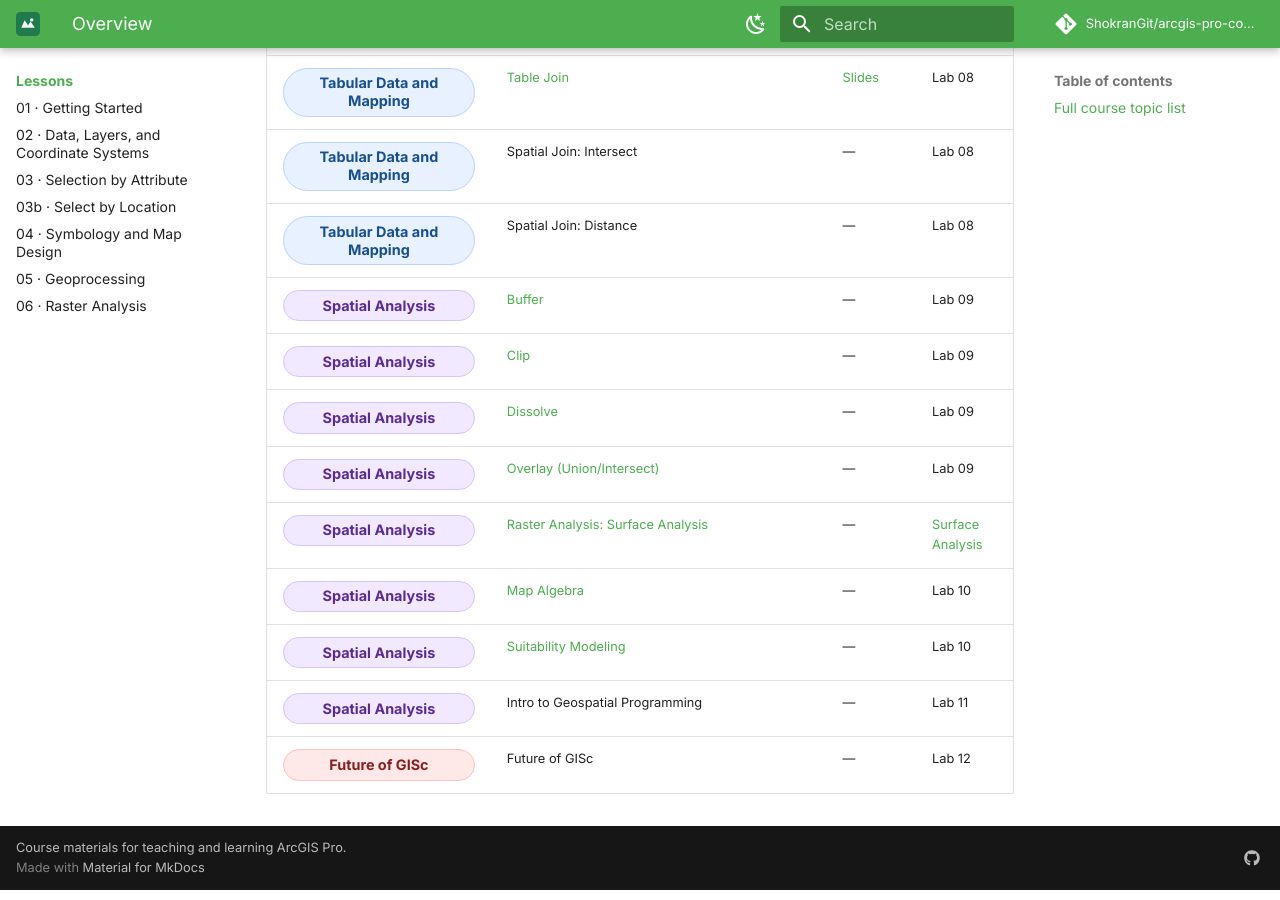
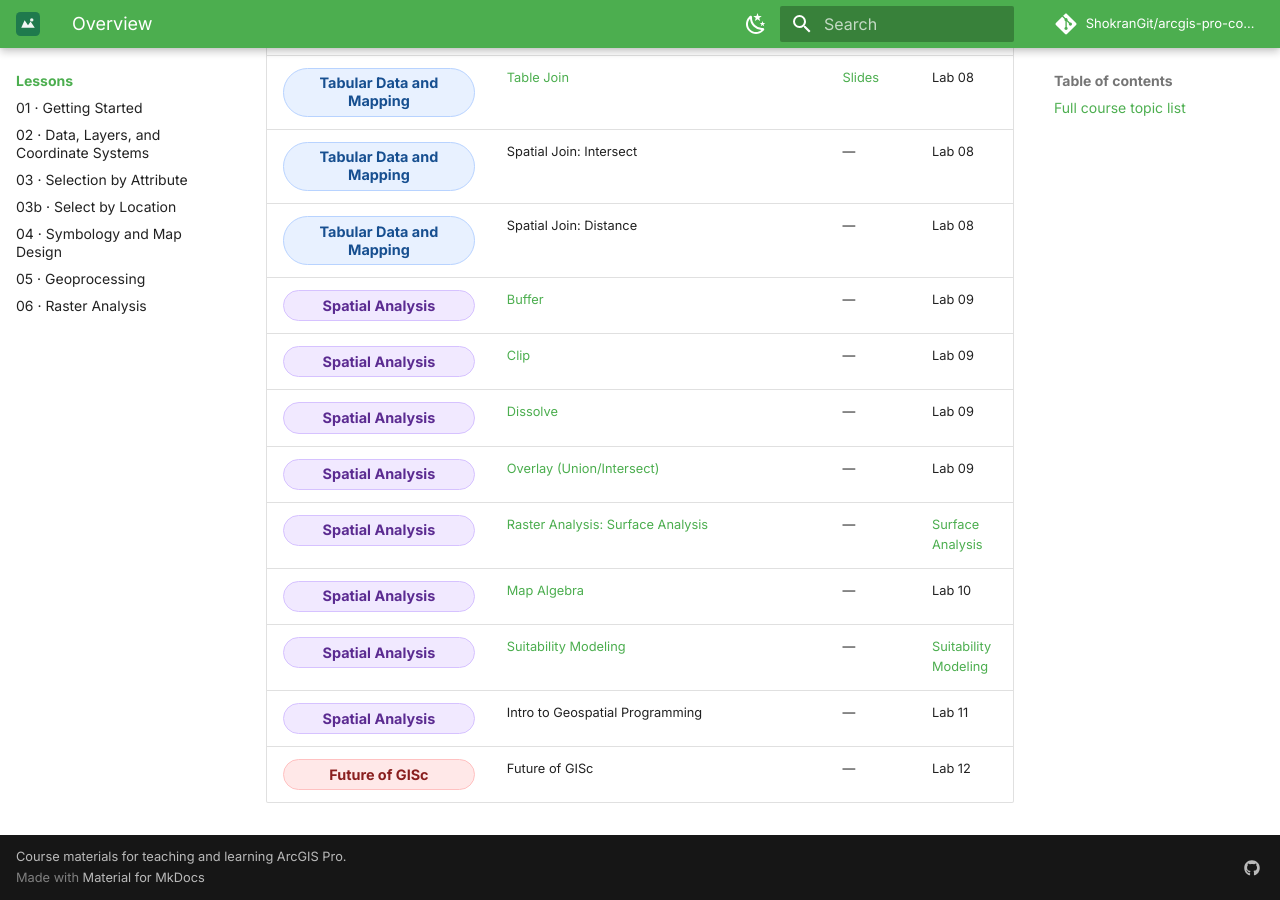
Before and after one commit to ShokranGit/arcgis-pro-course, an MkDocs documentation site: the page built from docs/lessons/index.md, in a window 1280 px wide and 900 px high, scrolled down 2563 px. Built offline with MkDocs 1.6.1 and Material for MkDocs 9.7.7, drawn with Linux system fonts in a browser that asks for light colours; comment, search, counter and statistics services are not loaded.

Commit message:
Link Suitability Modeling Lab cell to new lab widget page

```diff
--- a/docs/lessons/index.md
+++ b/docs/lessons/index.md
@@ -43,7 +43,7 @@ A date-free, college-agnostic view of every topic in the course. This list isn't
 | <span class="module-badge module-spatial">Spatial Analysis</span> | [Overlay (Union/Intersect)](05-geoprocessing.md) | — | Lab 09 |
 | <span class="module-badge module-spatial">Spatial Analysis</span> | [Raster Analysis: Surface Analysis](06-raster-analysis.md) | — | [Surface Analysis](../labs/surface-analysis-widget.html) |
 | <span class="module-badge module-spatial">Spatial Analysis</span> | [Map Algebra](06-raster-analysis.md) | — | Lab 10 |
-| <span class="module-badge module-spatial">Spatial Analysis</span> | [Suitability Modeling](06-raster-analysis.md) | — | Lab 10 |
+| <span class="module-badge module-spatial">Spatial Analysis</span> | [Suitability Modeling](06-raster-analysis.md) | — | [Suitability Modeling](../labs/suitability-modeling-widget.html) |
 | <span class="module-badge module-spatial">Spatial Analysis</span> | Intro to Geospatial Programming | — | Lab 11 |
 | <span class="module-badge module-ethics">Future of GISc</span> | Future of GISc | — | Lab 12 |
 
```
